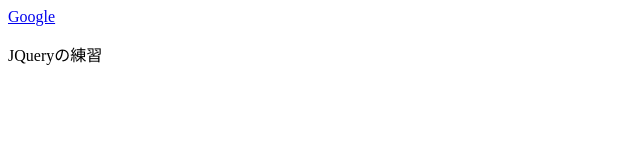
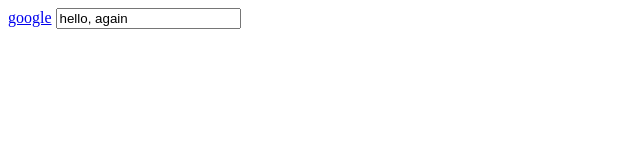
Before and after one commit to ZOO4656/Dotinstall_JQueryBeginner, a plain HTML site: page index.html in a window 1280 px wide. Shown: the whole page, without its empty margins (0-640 px from the left). Drawn offline with nearby package versions, Linux system fonts and the light colour scheme.

Commit message:
タグの操作

```diff
--- a/index.html
+++ b/index.html
@@ -3,23 +3,24 @@
 <head>
 	<meta charset="utf-8">
 	<title>JQueryの練習</title>
-	<a href="http://google.com" data-sitename="google">Google</a>
-	<style>
-		.myStyle{
-			border:5px solid green;
-			font-size: 48px;
-		}
-	</style>
+	<a href="http://google.com" data-sitename="google">google</a>
+	<input type="text" value="hello">
 </head>
 <body>
 	<p>JQueryの練習</p>
 
-
 	<script src="http://code.jquery.com/jquery-3.4.0.min.js"></script>
 	<script>
 	$(function() {
-		// console.log($('a').attr('href','http://google.co.jp'));
-		console.log($('a').data('sitename'));
+		//text
+		// html
+		// val
+		// remove, empty
+		// $('p').text('just changed');
+		// $('p').html('<a href=""> click me!</a>');
+		console.log($('input').val());
+		$('input').val("hello, again");
+		$('p').remove();
 	});
 </script>
 </body>
```
